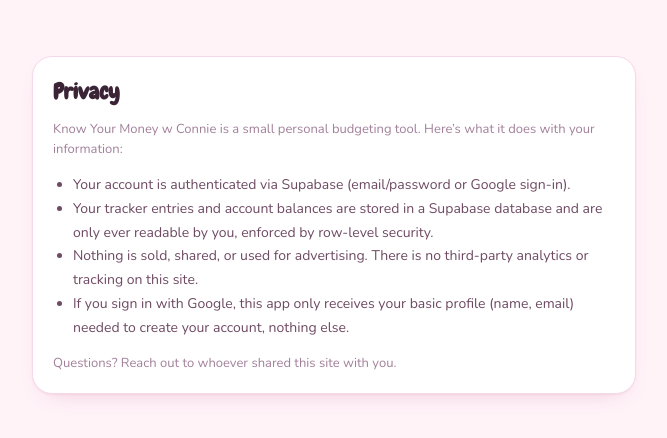
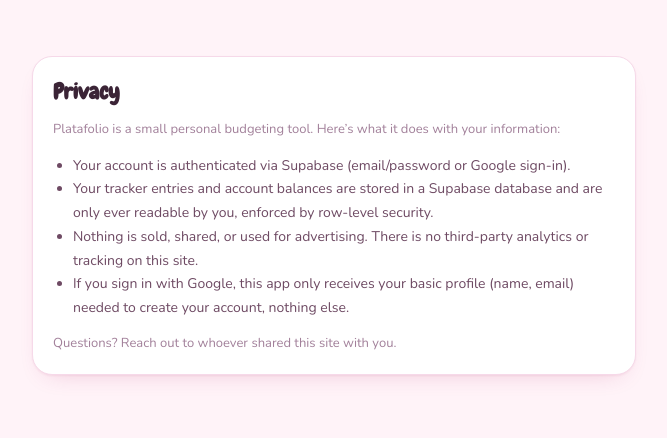
Before and after one commit to connietoloza/platafolio, a Next.js app: page /privacy in a window 1280 px wide. Shown: the top 438 px of the page, without its empty margins (306-973 px from the left). Built offline with nearby package versions, Linux system fonts and the light colour scheme.

Commit message:
Rename the app to Platafolio

```diff
--- a/app/layout.tsx
+++ b/app/layout.tsx
@@ -2,7 +2,7 @@ import type { Metadata } from "next";
 import "./globals.css";
 
 export const metadata: Metadata = {
-  title: "Know Your Money w Connie",
+  title: "Platafolio",
   description: "A personal weekly money tracker.",
 };
 
--- a/app/login/page.tsx
+++ b/app/login/page.tsx
@@ -53,7 +53,7 @@ export default function LoginPage() {
           </svg>
           by Connie Toloza
         </div>
-        <h1>Know Your Money w Connie</h1>
+        <h1>Platafolio</h1>
         <p className="loginsub">Sign in to keep track of your money while you&rsquo;re in college.</p>
         <input
           className="loginfield"
--- a/app/privacy/page.tsx
+++ b/app/privacy/page.tsx
@@ -1,4 +1,4 @@
-export const metadata = { title: "Privacy · Know Your Money w Connie" };
+export const metadata = { title: "Privacy · Platafolio" };
 
 export default function PrivacyPage() {
   return (
@@ -6,7 +6,7 @@ export default function PrivacyPage() {
       <div className="panel card" style={{ marginTop: 28 }}>
         <h1 style={{ fontSize: 22, marginBottom: 12 }}>Privacy</h1>
         <p className="herofoot" style={{ maxWidth: "none" }}>
-          Know Your Money w Connie is a small personal budgeting tool. Here&rsquo;s what it does with your
+          Platafolio is a small personal budgeting tool. Here&rsquo;s what it does with your
           information:
         </p>
         <ul style={{ color: "var(--ink-2)", fontSize: 14, lineHeight: 1.7, paddingLeft: 20 }}>
--- a/app/signup/page.tsx
+++ b/app/signup/page.tsx
@@ -58,7 +58,7 @@ export default function SignupPage() {
           </svg>
           by Connie Toloza
         </div>
-        <h1>Know Your Money w Connie</h1>
+        <h1>Platafolio</h1>
         {checkEmail ? (
           <p className="loginsub">
             Check <b>{email}</b> for a confirmation link, then come back and sign in.
--- a/components/Tracker.tsx
+++ b/components/Tracker.tsx
@@ -573,7 +573,7 @@ export default function Tracker() {
       <header>
         <div>
           <div className="headtop">
-            <h1>Know Your Money w Connie</h1>
+            <h1>Platafolio</h1>
             <button className="logout" onClick={logout} type="button">
               log out{userEmail ? ` (${userEmail})` : ""}
             </button>
--- a/package.json
+++ b/package.json
@@ -1,5 +1,5 @@
 {
-  "name": "know-your-money-w-connie",
+  "name": "platafolio",
   "private": true,
   "version": "1.0.0",
   "scripts": {
```
